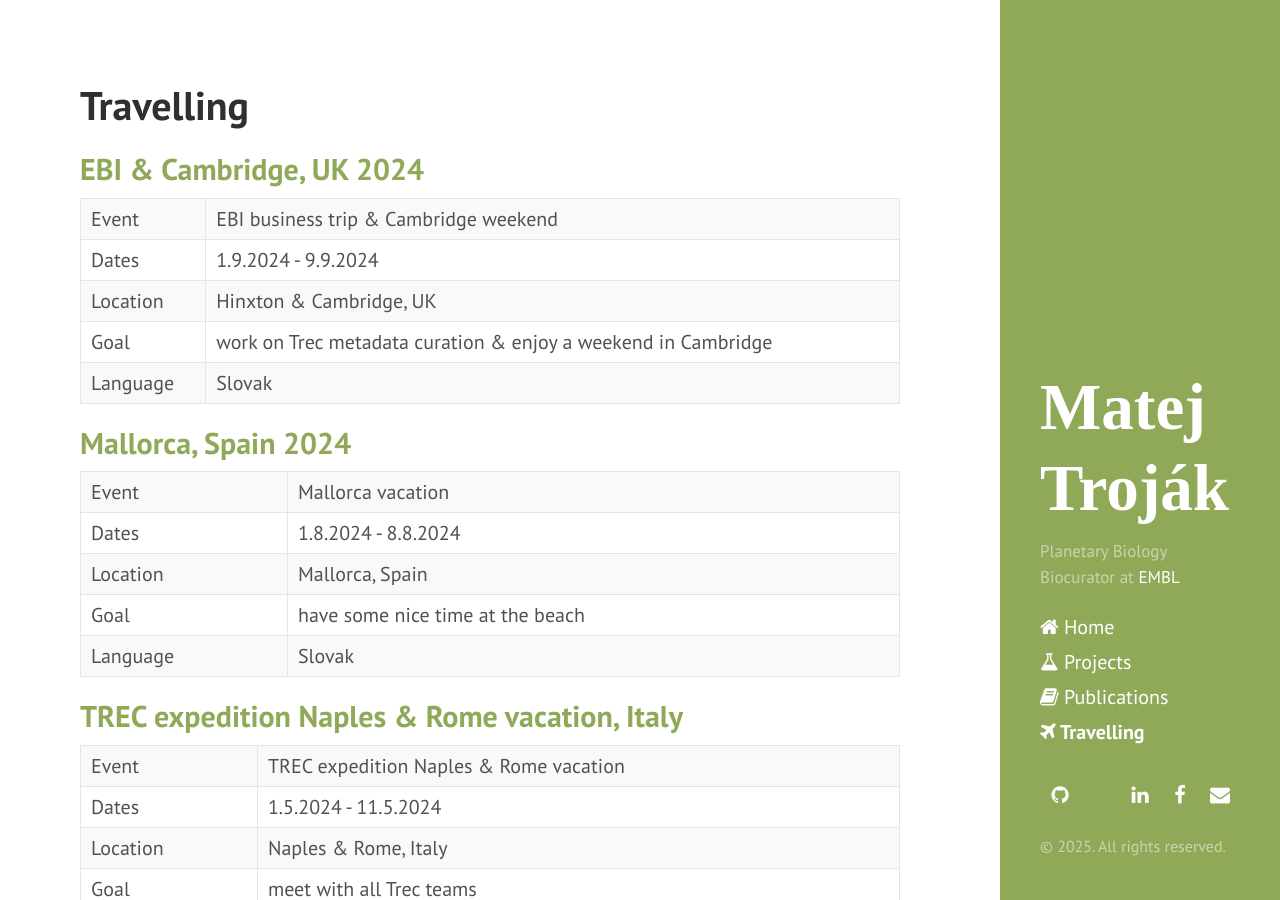
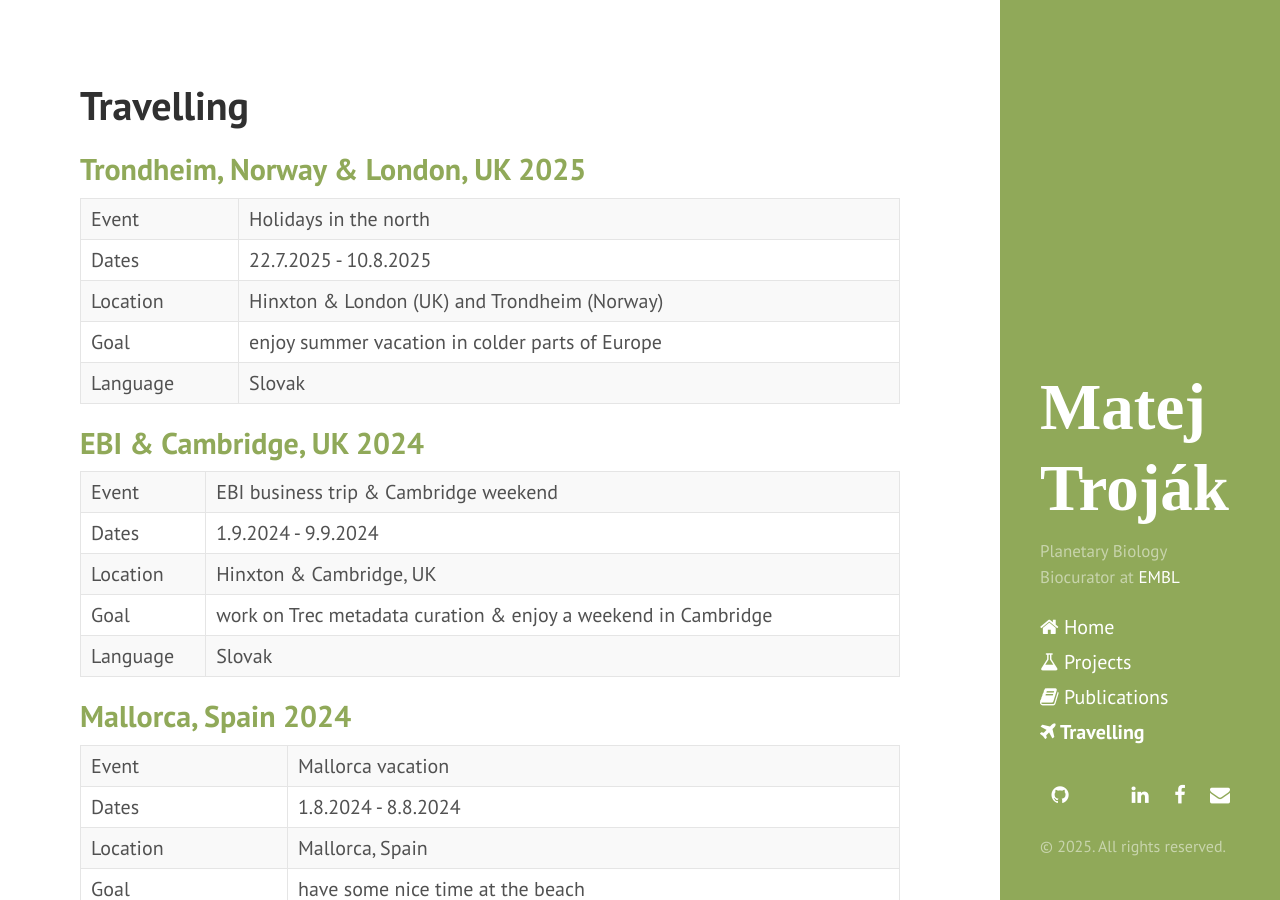
Before and after one commit to xtrojak/xtrojak.github.io, a Jekyll site: the page built from travelling.md, in a window 1280 px wide and 900 px high. Built offline with Jekyll 4.4.1, drawn with Linux system fonts in a browser that asks for light colours; some web fonts are replaced; a style sheet for code colours, icons or effects is not loaded.

Commit message:
Add Trondheim and London 2025

```diff
--- a/travelling.md
+++ b/travelling.md
@@ -2,6 +2,14 @@
 layout: page
 title: Travelling
 ---
+
+## <a href="/travelling/trondheim-london-2025">Trondheim, Norway & London, UK 2025</a>
+
+| Event | Holidays in the north                                                                                 |
+| Dates | 22.7.2025 - 10.8.2025                                                                                                 |
+| Location | Hinxton & London (UK) and Trondheim (Norway)                                                                                                |
+| Goal | enjoy summer vacation in colder parts of Europe                                                                                                |
+| Language | Slovak |
 
 ## <a href="/travelling/cambridge-2024">EBI & Cambridge, UK 2024</a>
 
```
Also changed, not shown: _posts/2025-07-21-trondheim.md (added, +31 -0 lines).
